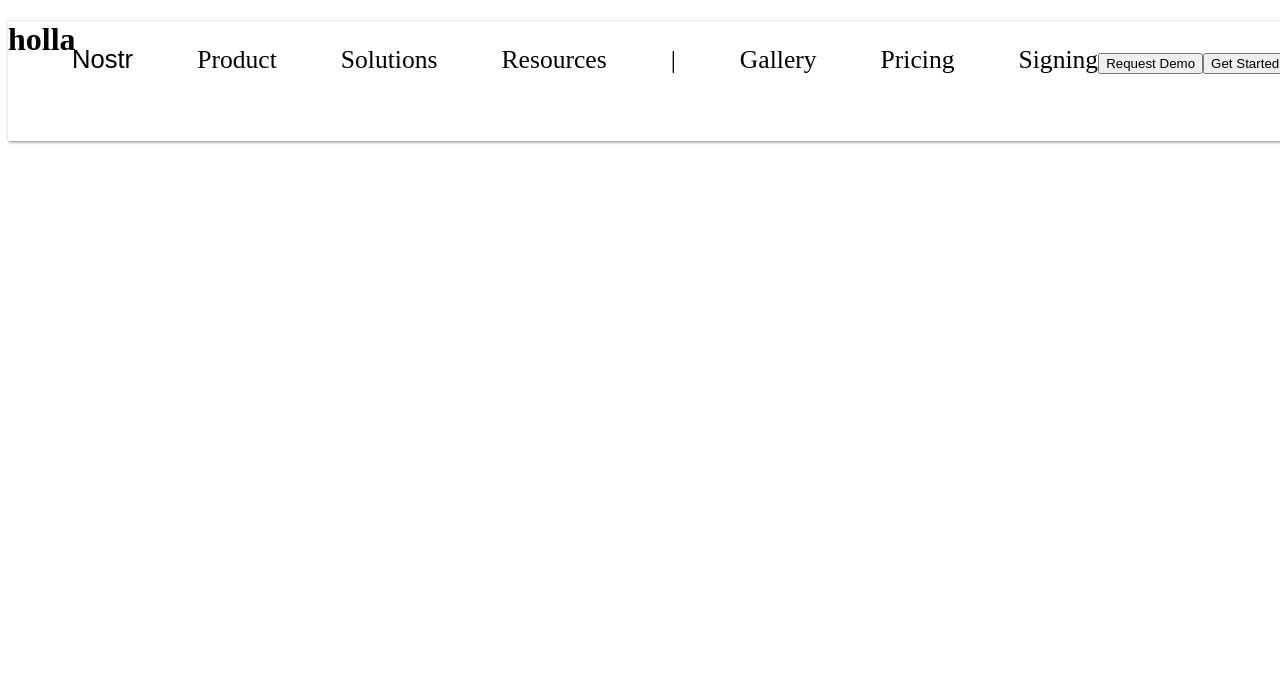
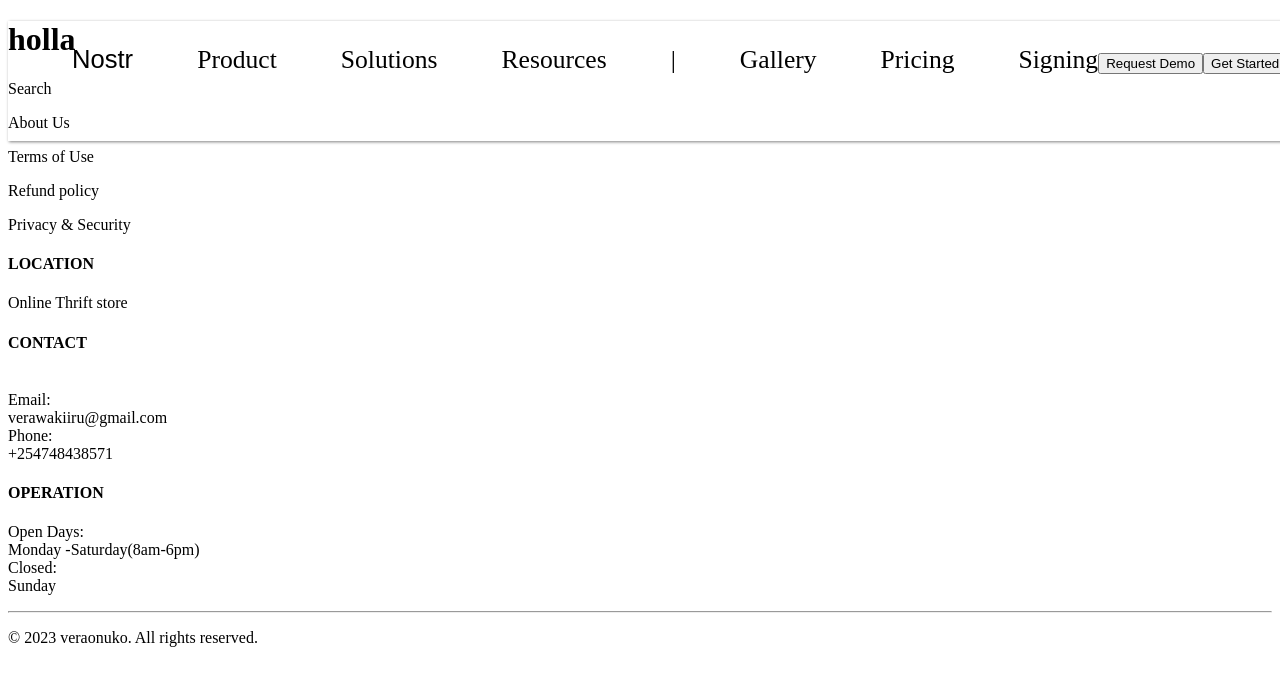
Before and after one commit to Vera25-O/Nostr, a React (Create React App) app in the folder my-nostr/: page / in a window 1280 px wide. Shown: the top 686 px of the page. Built offline with nearby package versions, Linux system fonts and the light colour scheme.

Commit message:
created footer file

```diff
--- a/my-nostr/src/App.js
+++ b/my-nostr/src/App.js
@@ -1,11 +1,14 @@
 import LandingPage from "./Components/LandingPage";
 import Navbar from "./Components/Navbar";
+import Footer from "./Components/Footer";
 
 function App() {
   return (
     <div className="App">
       <Navbar/>
       <LandingPage/>
+      <Footer/>
+
     </div>
   );
 }
--- /dev/null
+++ b/my-nostr/src/Components/Footer.js
@@ -0,0 +1,54 @@
+
+
+import { NavLink } from "react-router-dom";
+function Footer() {
+  return (
+
+
+
+      <div className="footer">
+        <div className="nav">
+        <nav >
+
+            <p className="fp">Search</p>
+
+
+            <p className="fp">About Us</p>
+
+
+            <p className="fp">Terms of Use</p>
+
+
+            <p className="fp">Refund policy</p>
+
+
+            <p className="fp">Privacy & Security</p>
+
+
+
+        </nav>
+        </div>
+        <div className="location">
+        <h4>LOCATION</h4>
+        <p className="lp">Online Thrift store<br></br>
+        <h4>CONTACT</h4><br></br>
+        Email:<br></br>
+         verawakiiru@gmail.com<br></br>
+         Phone:<br></br>
+         +254748438571<br></br>
+         <h4>OPERATION</h4>
+         Open Days:<br></br>
+         Monday -Saturday(8am-6pm)<br></br>
+         Closed:<br></br>
+         Sunday
+        </p>
+        </div>
+        <hr></hr>
+
+
+
+      <p className="cright">© 2023 veraonuko. All rights reserved.</p>
+    </div>
+  );
+}
+export default Footer;
--- a/package.json
+++ b/package.json
@@ -2,7 +2,7 @@
   "dependencies": {
     "history": "^5.3.0",
     "react-router": "^6.9.0",
-    "react-router-dom": "^6.9.0",
+    "react-router-dom": "^6.11.0",
     "react-scripts": "^5.0.1"
   }
 }
```
Also changed, not shown: 2 other files (tests, documents, lock files or other folders).
